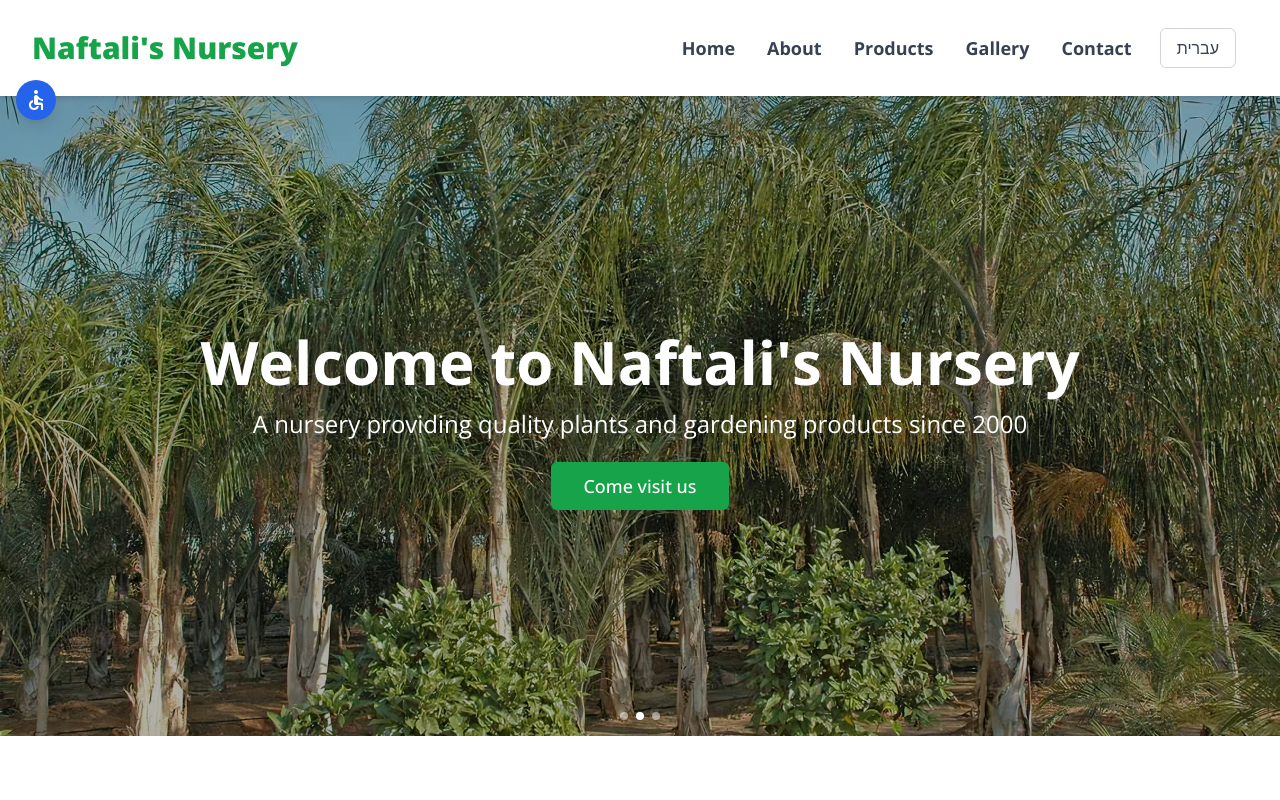
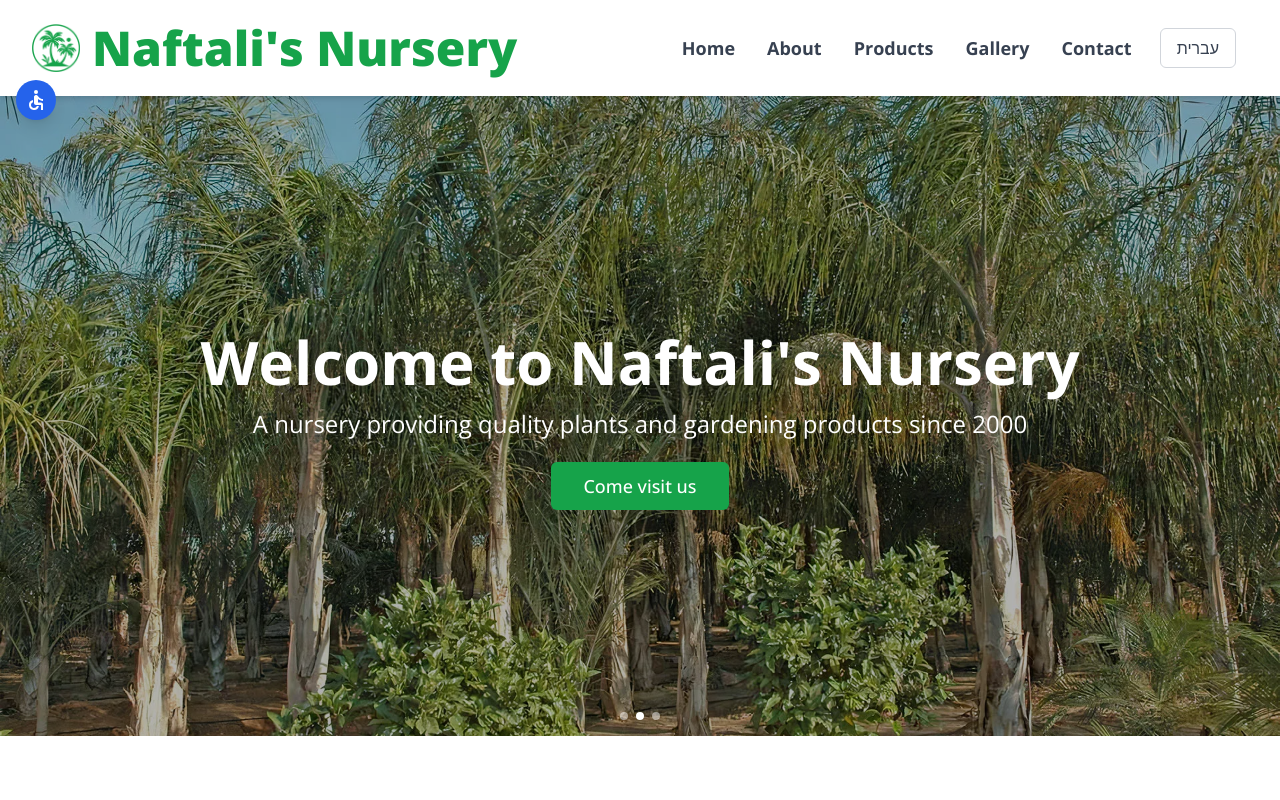
Before and after one commit to naftali-gan/naftali-gan.github.io, a Next.js app: page /en in a window 1280 px wide. Shown: the top 800 px of the page. Built offline with nearby package versions, Linux system fonts and the light colour scheme.

Commit message:
[WIP] Header logo

```diff
--- a/src/components/Navigation.tsx
+++ b/src/components/Navigation.tsx
@@ -1,5 +1,6 @@
 'use client';
 
+import Image from 'next/image';
 import Link from 'next/link';
 import { useState } from 'react';
 import { FaBars, FaTimes } from 'react-icons/fa';
@@ -47,8 +48,17 @@ const Navigation = ({ locale = 'he' }: NavigationProps) => {
       <div className="max-w-7xl mx-auto px-4 sm:px-6 lg:px-8">
         <div className="flex justify-between h-20">
           <div className="flex items-center">
-            <Link href={locale === 'he' ? '/he' : '/en'} className="font-extrabold text-2xl lg:text-3xl text-green-600">
-              {locale === 'he' ? 'משתלת נפתלי' : 'Naftali\'s Nursery'}
+            <Link href={locale === 'he' ? '/he' : '/en'} className="flex items-center">
+              <Image
+                src="/images/logo.png"
+                alt="Naftali's Nursery Logo"
+                width={48}
+                height={48}
+                className="me-3"
+              />
+              <span className="font-extrabold text-3xl lg:text-5xl text-green-600">
+                {locale === 'he' ? 'משתלת נפתלי' : 'Naftali\'s Nursery'}
+              </span>
             </Link>
           </div>
 
```
Also changed, not shown: public/images/logo.png (added).
